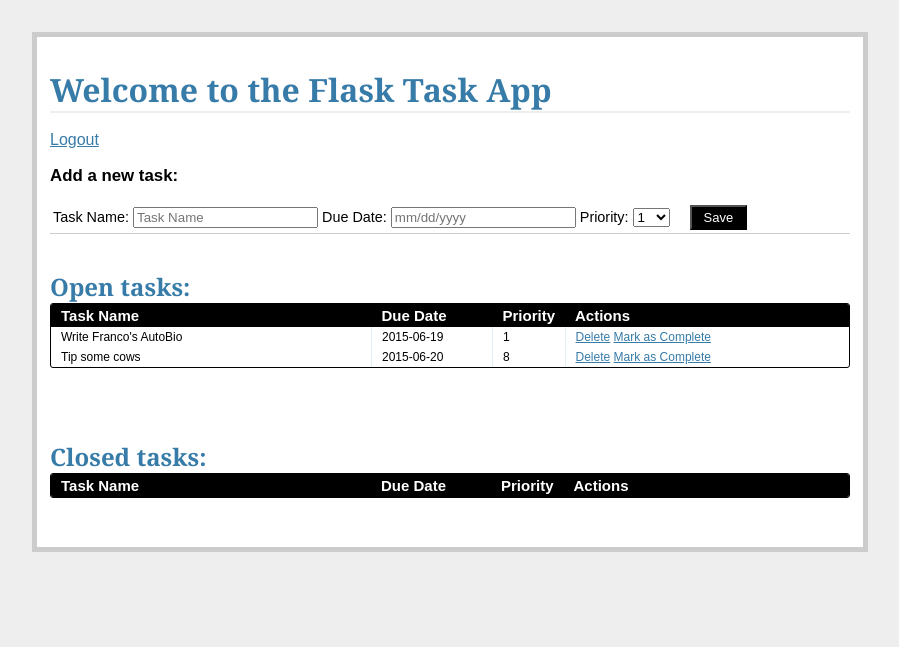
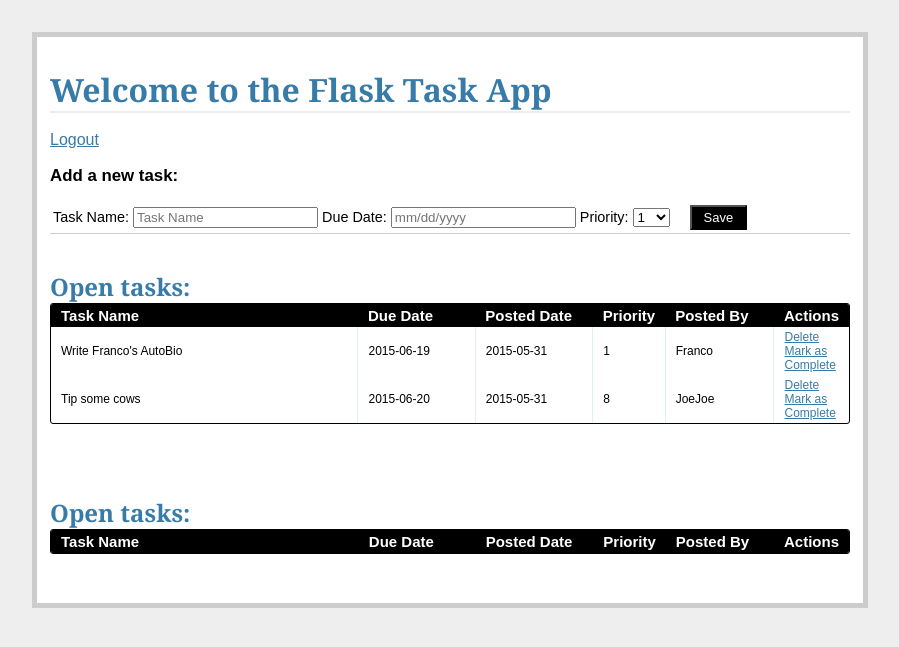
Before and after one commit to ShermanMorrison/taskapp, a Flask app: page /tasks/ in a window 1280 px wide. Shown: the top 647 px of the page, without its empty margins (190-1089 px from the left). Run offline with Flask 2, Linux system fonts and the light colour scheme; a user stored in the database is signed in; data comes from the database, SQL or seed files in the repository; both versions use the stored data as it was after the commit; lists and menus that the app fills with data are empty.

Commit message:
Linked Task table to User Table via user_id
User gives Task a reference called "poster" mapping to User
task.poster refers to the user entry corresponding to the task

session['user_id'] stores user_id who logged in, so tasks can be
added with the user_id.

```diff
--- a/project/templates/tasks.html
+++ b/project/templates/tasks.html
@@ -57,7 +57,9 @@
                 <tr>
                     <th width="300px"><strong>Task Name</strong></th>
                     <th width="100px"><strong>Due Date</strong></th>
+                    <th width="100px"><strong>Posted Date</strong></th>
                     <th width="50px"><strong>Priority</strong></th>
+                    <th width="90px"><strong>Posted By</strong></th>
                     <th><strong>Actions</strong></th>
                 </tr>
             </thead>
@@ -65,7 +67,9 @@
              <tr>
                  <td width="300px">{{task.name}}</td>
                  <td width="100px">{{task.due_date}}</td>
+                 <td width="50px">{{task.posted_date}}</td>
                  <td width="50px">{{task.priority}}</td>
+                 <td width="90px">{{task.poster.name}}</td>
                  <td>
                      <a href="{{url_for('delete_entry', task_id = task.task_id)}}">Delete</a>
                      <a href="{{url_for('complete', task_id = task.task_id)}}">Mark as Complete</a>
@@ -81,14 +85,16 @@
 <div class="entries">
     <br>
     <br>
-    <h2>Closed tasks:</h2>
+    <h2>Open tasks:</h2>
     <div class="datagrid">
         <table>
             <thead>
                 <tr>
                     <th width="300px"><strong>Task Name</strong></th>
                     <th width="100px"><strong>Due Date</strong></th>
+                    <th width="100px"><strong>Posted Date</strong></th>
                     <th width="50px"><strong>Priority</strong></th>
+                    <th width="90px"><strong>Posted By</strong></th>
                     <th><strong>Actions</strong></th>
                 </tr>
             </thead>
@@ -96,7 +102,9 @@
              <tr>
                  <td width="300px">{{task.name}}</td>
                  <td width="100px">{{task.due_date}}</td>
+                 <td width="50px">{{task.posted_date}}</td>
                  <td width="50px">{{task.priority}}</td>
+                 <td width="90px">{{task.poster.name}}</td>
                  <td>
                      <a href="{{url_for('delete_entry', task_id = task.task_id)}}">Delete</a>
                  </td>
--- a/project/views.py
+++ b/project/views.py
@@ -5,11 +5,11 @@ __author__ = 'jonathan'
 
 from functools import wraps
 from flask import Flask, flash, redirect, render_template, \
-    request, session, url_for, g
+    request, session, url_for
 
 from forms import AddTaskForm, RegisterForm, LoginForm
 from flask.ext.sqlalchemy import SQLAlchemy
-
+from datetime import datetime
 ###################
 # config settings
 
@@ -38,6 +38,7 @@ def login_required(test):
 @app.route('/logout/')
 def logout():
     session.pop('logged_in', None)
+    session.pop('user_id', None)
     flash('Goodbye!')
     return redirect(url_for('login'))
 
@@ -52,6 +53,7 @@ def login():
             if user is not None and user.password == \
                     form.password.data:
                 session['logged_in'] = True
+                session['user_id'] = user.id
                 flash('Welcome ' + user.name + "!")
                 return redirect(url_for('tasks'))
             else:
@@ -87,7 +89,9 @@ def new_task():
                 form.name.data,
                 form.due_date.data,
                 form.priority.data,
-                '1'
+                datetime.utcnow(),
+                '1',
+                session['user_id']
             )
             db.session.add(task_to_add)
             db.session.commit()
--- a/requirements.txt
+++ b/requirements.txt
@@ -3,7 +3,6 @@ Flask-SQLAlchemy==2.0
 Flask-WTF==0.11
 Jinja2==2.7.3
 MarkupSafe==0.23
-SQLAlchemy==1.0.2
 WTForms==2.0.2
 Werkzeug==0.10.4
 argparse==1.2.1
```
Also changed, not shown: project/db_migrate.py (added, +25 -0 lines), project/models.py (+6 -1 lines), project/taskapp.db.
